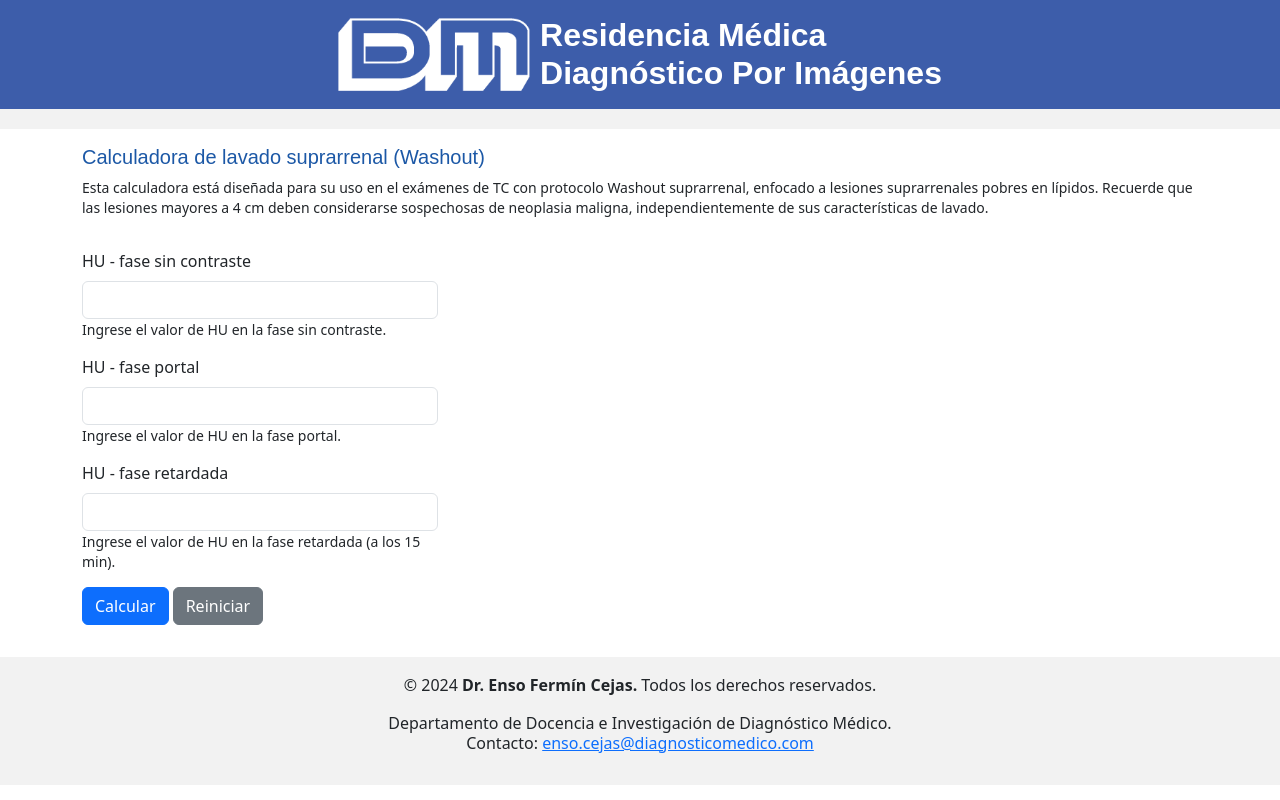
After one commit to efcejas/residencia_imagenes_inscripcion, a Django app: page /asistencia/washout_suprarrenal/ in a window 1280 px wide. The commit adds this page. Run offline with Django 5.2, Linux system fonts and the light colour scheme; parts of the project's set-up code (start-up, migrations or seed data) failed here and were passed over; some libraries are stand-ins or nearby versions; some web fonts are replaced.

Commit message:
chore: Actualizar formularios y plantilla para cálculo de washout suprarrenal

```diff
--- a/asistencia/forms.py
+++ b/asistencia/forms.py
@@ -46,6 +46,20 @@ class RegistroAsistenciaForm(forms.ModelForm):
         model = RegistroAsistencia
         fields = ('latitud', 'longitud')
 
+# Formularios relacionados con herramientas útiles para los residentes
+
+class WashoutSuprarrenalForm(forms.Form):
+    HU_sin_contraste = forms.FloatField(label='HU - fase sin contraste', required=False, help_text='Ingrese el valor de HU en la fase sin contraste.')
+    HU_contraste_minuto = forms.FloatField(label='HU - fase portal', required=True, help_text='Ingrese el valor de HU en la fase portal.')
+    HU_contraste_retraso = forms.FloatField(label='HU - fase retardada', required=True, help_text='Ingrese el valor de HU en la fase retardada (a los 15 min).')
+
+    class Meta:
+        widgets = {
+            'HU_sin_contraste': forms.NumberInput(attrs={'step': '0.1'}),
+            'HU_contraste_minuto': forms.NumberInput(attrs={'step': '0.1'}),
+            'HU_contraste_retraso': forms.NumberInput(attrs={'step': '0.1'}),
+        }
+
 # Forumularios para la creación de sedes
 class SedeForm(forms.ModelForm):
     class Meta:
--- /dev/null
+++ b/asistencia/templates/presentes/calculo_lavado_suprarrenal.html
@@ -0,0 +1,75 @@
+{% extends 'base.html' %}
+{% block content %}
+<div class="col-12 pt-3">
+    <div class="text-center text-md-start">
+        <h5 class="titulo_registro">Calculadora de lavado suprarrenal (Washout)</h5>
+        <p class="fw-normal lh-sm text-md-start"><small>
+                Esta calculadora está diseñada para su uso en el exámenes de TC con protocolo Washout suprarrenal,
+                enfocado a lesiones suprarrenales pobres en lípidos. Recuerde que las lesiones mayores a 4 cm deben
+                considerarse sospechosas de neoplasia maligna, independientemente de sus características de lavado.
+            </small></p>
+    </div>
+</div>
+<div class="row">
+    <div class="container-sm py-3 col-11 col-md-5 col-lg-4">
+        <form method="post">
+            {% csrf_token %}
+            <div class="mb-3">
+                <label for="HU_sin_contraste" class="form-label">HU - fase sin contraste</label>
+                <input type="number" class="form-control" id="HU_sin_contraste" name="HU_sin_contraste"
+                    value="{{ form.HU_sin_contraste.value|default_if_none:'' }}">
+                <p class="fw-light lh-sm"><small>{{ form.HU_sin_contraste.help_text }}</small></p>
+            </div>
+            <div class="mb-3">
+                <label for="HU_contraste_minuto" class="form-label">HU - fase portal</label>
+                <input type="number" class="form-control" id="HU_contraste_minuto" name="HU_contraste_minuto"
+                    value="{{ form.HU_contraste_minuto.value|default_if_none:'' }}" required>
+                <p class="fw-light lh-sm"><small>{{ form.HU_contraste_minuto.help_text }}</small></p>
+            </div>
+            <div class="mb-3">
+                <label for="HU_contraste_retraso" class="form-label">HU - fase retardada</label>
+                <input type="number" class="form-control" id="HU_contraste_retraso" name="HU_contraste_retraso"
+                    value="{{ form.HU_contraste_retraso.value|default_if_none:'' }}" required>
+                <p class="fw-light lh-sm"><small>{{ form.HU_contraste_retraso.help_text }}</small></p>
+            </div>
+            <div class="mb-3">
+                <button type="submit" class="btn btn-primary">Calcular</button>
+                <a href="{% url 'asistencia:washout_suprarrenal' %}" class="btn btn-secondary">Reiniciar</a>
+            </div>
+        </form>
+    </div>
+    <div class="container col-11 col-md-7 col-lg-8 text-center text-md-start d-flex flex-column justify-content-center">
+        {% if lavado_absoluto is not None and lavado_relativo is not None %}
+            <div class="row text-center">
+                <h5 id="lavadoAbsoluto" class="col-6 mb-3">Lavado Absoluto: {{ lavado_absoluto|floatformat:1 }}%</h5>
+                <h5 id="lavadoRelativo" class="col-6 mb-3">Lavado Relativo: {{ lavado_relativo|floatformat:1 }}%</h5>
+            </div>
+            <div class="row text-center">
+                {% if lavado_absoluto > 60 %}
+                    <p class="col-12 mb-3">Un lavado absoluto mayor al 60% es altamente sugestivo de adenoma suprarrenal.</p>
+                {% else %}
+                    <p class="col-12 mb-3">Un lavado absoluto menor al 60% sugiere una lesión suprarrenal no adenomatosa.</p>
+                {% endif %}
+                {% if lavado_relativo > 40 %}
+                    <p class="col-12 mb-3">Un lavado relativo mayor al 40% es altamente sugestivo de adenoma suprarrenal.</p>
+                {% else %}
+                    <p class="col-12 mb-3">Un lavado relativo menor al 40% sugiere una lesión suprarrenal no adenomatosa.</p>
+                {% endif %}
+            </div>
+        {% elif lavado_absoluto is None and lavado_relativo is not None %}
+            <div class="row text-center justify-content-center">
+                <h5 id="lavadoRelativo" class="col-6 mb-3">Lavado Relativo: {{ lavado_relativo|floatformat:1 }}%</h5>
+            </div>
+            <div class="row text-center">
+                {% if lavado_relativo > 40 %}
+                    <p class="col-12 mb-3">Un lavado relativo mayor al 40% es altamente sugestivo de adenoma suprarrenal.</p>
+                {% else %}
+                    <p class="col-12 mb-3">Un lavado relativo menor al 40% sugiere una lesión suprarrenal no adenomatosa.</p>
+                {% endif %}
+            </div>
+        {% else %}
+            <!-- No mostrar resultados -->
+        {% endif %}
+    </div>
+</div>
+{% endblock %}
--- a/asistencia/urls.py
+++ b/asistencia/urls.py
@@ -1,6 +1,6 @@
 from django.urls import path
 from django.views.generic import TemplateView
-from .views import RegistroAsistenciaView, ListaAsistenciaView, RegistroAsistenciaListView, SedesCreateView, SedesListView, SedeUpdateView, SedeDeleteView, ResidentesListView
+from .views import RegistroAsistenciaView, ListaAsistenciaView, RegistroAsistenciaListView, SedesCreateView, SedesListView, SedeUpdateView, SedeDeleteView, ResidentesListView, CalcularWashoutView
 
 from . import views
 
@@ -12,8 +12,10 @@ urlpatterns = [
     path('control_asistencia/', RegistroAsistenciaListView.as_view(), name='control_asistencia'),  # Vista para el control de asistencia
 
     # Rutas relacionadas con los residentes
+    path('residentes/', ResidentesListView.as_view(), name='residentes_list'),  # Vista para listar todos los residentes
 
-    path('residentes/', ResidentesListView.as_view(), name='residentes_list'),  # Vista para listar todos los residentes
+    # Rutas relacionadas con herramientas utiles para los residentes
+    path('washout_suprarrenal/', CalcularWashoutView.as_view(), name='washout_suprarrenal'),  # Vista para calcular el washout suprarrenal
 
     # Rutas relacionadas con las sedes
     path('sedes/nueva/', SedesCreateView.as_view(), name='sedes_create'),  # Vista para crear una nueva sede
--- a/asistencia/views.py
+++ b/asistencia/views.py
@@ -19,11 +19,10 @@ from django.db.models import Q  # Para hacer consultas más complejas
 
 # Local imports
 from .forms import (RegistroAsistenciaForm, RegistroFormAdministrativo,
-                    RegistroFormDocente, RegistroFormResidente, RegistroFormUsuario, SedeForm)
+                    RegistroFormDocente, RegistroFormResidente, RegistroFormUsuario, SedeForm, WashoutSuprarrenalForm)
 from .models import RegistroAsistencia, Residente, Usuario, Sedes
 
 # Vistas relacionadas con el registro, login y logout de usuarios, además de la autenticación.abs
-
 
 class RegistroView(CreateView):
     template_name = 'registration/register.html'
@@ -62,12 +61,10 @@ class RegistroView(CreateView):
         # El formulario no es válido, vuelve a renderizar la página de registro con el formulario y los errores de validación
         return self.render_to_response(self.get_context_data(form=form))
 
-
 class SuccessView(TemplateView):
     template_name = 'registration/success.html'
 
 # Vistas relacionadas con la página de asistencia.
-
 
 class RegistroAsistenciaView(LoginRequiredMixin, View):
     def get(self, request):
@@ -162,7 +159,6 @@ class ListaAsistenciaView(LoginRequiredMixin, TemplateView):
 
 # Vista para mostrar los registros de asistencia de un residente o de todos los residentes
 
-
 class RegistroAsistenciaListView(LoginRequiredMixin, UserPassesTestMixin, ListView):
     model = RegistroAsistencia
     template_name = 'presentes/lista_control_asistencia.html'
@@ -181,7 +177,6 @@ class RegistroAsistenciaListView(LoginRequiredMixin, UserPassesTestMixin, ListVi
         return redirect('home')
 
 # Vistas relacionadas con la gestión de usuarios residentes
-
 
 class ResidentesListView(LoginRequiredMixin, UserPassesTestMixin, ListView):
     model = Residente
@@ -202,7 +197,6 @@ class ResidentesListView(LoginRequiredMixin, UserPassesTestMixin, ListView):
 
 # Vistas relacionadas con la gestion de sedes
 
-
 class SedesCreateView(LoginRequiredMixin, UserPassesTestMixin, SuccessMessageMixin, CreateView):
     model = Sedes
     form_class = SedeForm
@@ -221,7 +215,6 @@ class SedesCreateView(LoginRequiredMixin, UserPassesTestMixin, SuccessMessageMix
 
     def handle_no_permission(self):
         return redirect('home')
-
 
 class SedesListView(LoginRequiredMixin, UserPassesTestMixin, ListView):
     model = Sedes
@@ -253,7 +246,6 @@ class SedeUpdateView(LoginRequiredMixin, UserPassesTestMixin, SuccessMessageMixi
     def handle_no_permission(self):
         return redirect('home')
 
-
 class SedeDeleteView(LoginRequiredMixin, UserPassesTestMixin, SuccessMessageMixin, DeleteView):
     model = Sedes
     template_name = 'presentes/sede_confirm_delete.html'
@@ -275,8 +267,48 @@ class SedeDeleteView(LoginRequiredMixin, UserPassesTestMixin, SuccessMessageMixi
         messages.success(self.request, self.success_message)
         return super().delete(request, *args, **kwargs)
 
+# Vistas relacionadas con herramientas útiles para los residentes
+
+class CalcularWashoutView(View):
+    template_name = 'presentes/calculo_lavado_suprarrenal.html'
+
+    def get(self, request):
+        form = WashoutSuprarrenalForm()
+        return render(request, self.template_name, {'form': form})
+
+    def post(self, request):
+        form = WashoutSuprarrenalForm(request.POST)
+        if form.is_valid():
+            HU_sin_contraste = form.cleaned_data['HU_sin_contraste']
+            HU_contraste_minuto = form.cleaned_data['HU_contraste_minuto']
+            HU_contraste_retraso = form.cleaned_data['HU_contraste_retraso']
+
+            # Calcula el lavado absoluto si HU_sin_contraste es proporcionado
+            if HU_sin_contraste is not None:
+                lavado_absoluto = ((HU_contraste_minuto - HU_contraste_retraso) / (HU_contraste_minuto - HU_sin_contraste)) * 100
+            else:
+                lavado_absoluto = None
+
+            # Calcula el lavado relativo usando las fórmulas de washout suprarrenal
+            lavado_relativo = (HU_contraste_minuto - HU_contraste_retraso) / HU_contraste_minuto * 100
+
+            # Determina si la lesión es altamente sugestiva de adenoma
+            if lavado_absoluto is not None and lavado_absoluto >= 60 and lavado_relativo >= 40:
+                es_adenoma = True
+            else:
+                es_adenoma = False
+
+            return render(request, self.template_name, {
+                'form': form,
+                'lavado_absoluto': lavado_absoluto,
+                'lavado_relativo': lavado_relativo,
+                'es_adenoma': es_adenoma,
+            })
+        else:
+            # Si el formulario no es válido, simplemente renderiza el template con el formulario que contiene los errores
+            return render(request, self.template_name, {'form': form})
+
 # Create your views here.
-
 
 def generar_qr(request):  # genera un qr con la url de la pagina de asistencia
     # se pone la url de la pagina de asistencia
```
Also changed, not shown: asistencia/templates/presentes/home.html (+9 -6 lines).
